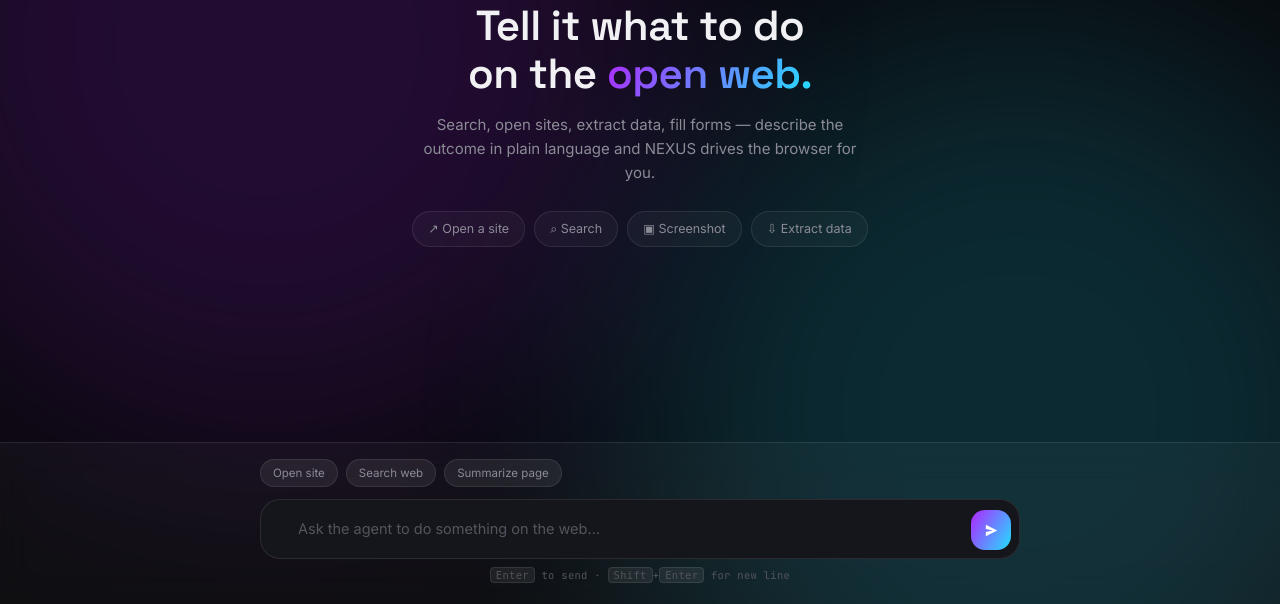
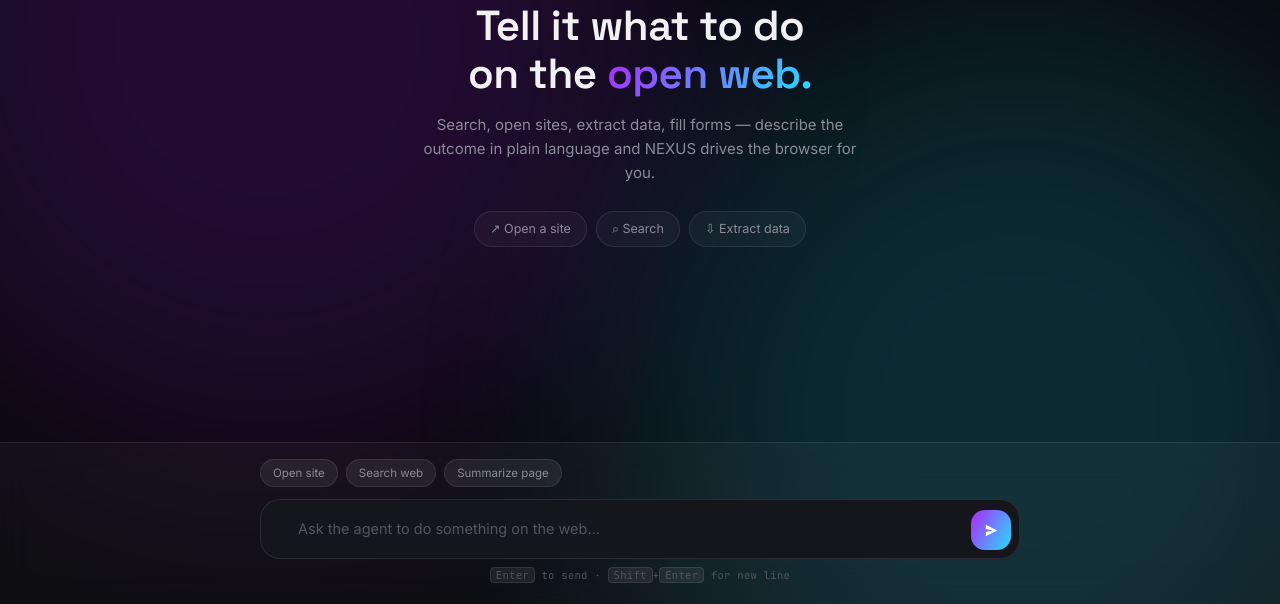
Before and after one commit to garv-sahu/nexus, a Flask app: page / in a window 1280 px wide. Shown: the part 196-800 px from the top of the page. Run offline with Flask 3, Linux system fonts and the light colour scheme; data that the repository does not hold is empty.

Commit message:
left out changes

```diff
--- a/templates/index.html
+++ b/templates/index.html
@@ -422,7 +422,7 @@
         <div class="chips">
           <div class="chip" data-cmd="Open ">↗ Open a site</div>
           <div class="chip" data-cmd="Search for ">⌕ Search</div>
-          <div class="chip" data-cmd="Take a screenshot of ">▣ Screenshot</div>
+          <!-- <div class="chip" data-cmd="Take a screenshot of ">▣ Screenshot</div> -->
           <div class="chip" data-cmd="Extract all ">⇩ Extract data</div>
         </div>
       </div>
```
